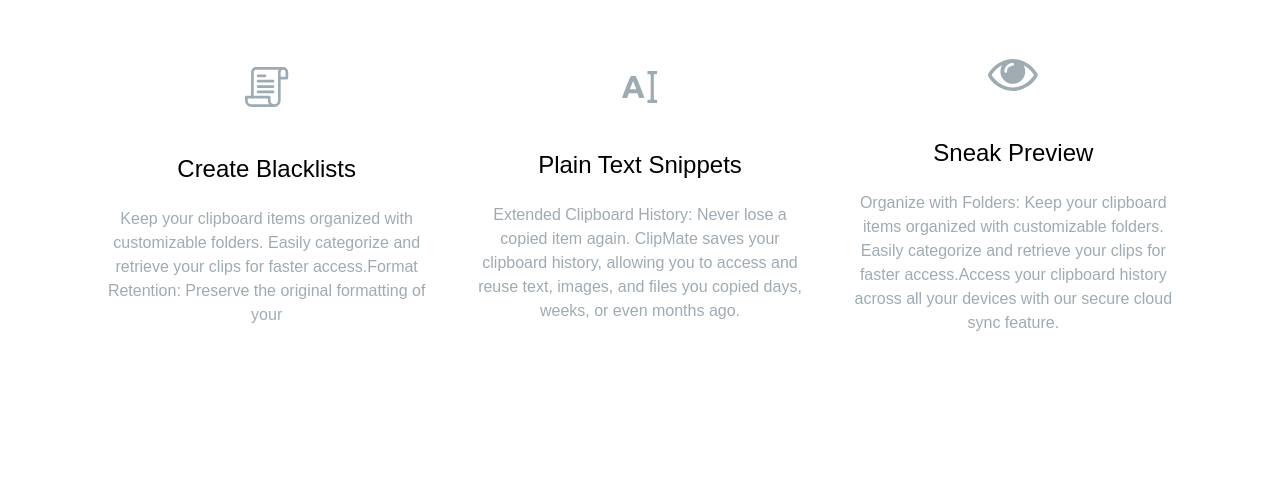
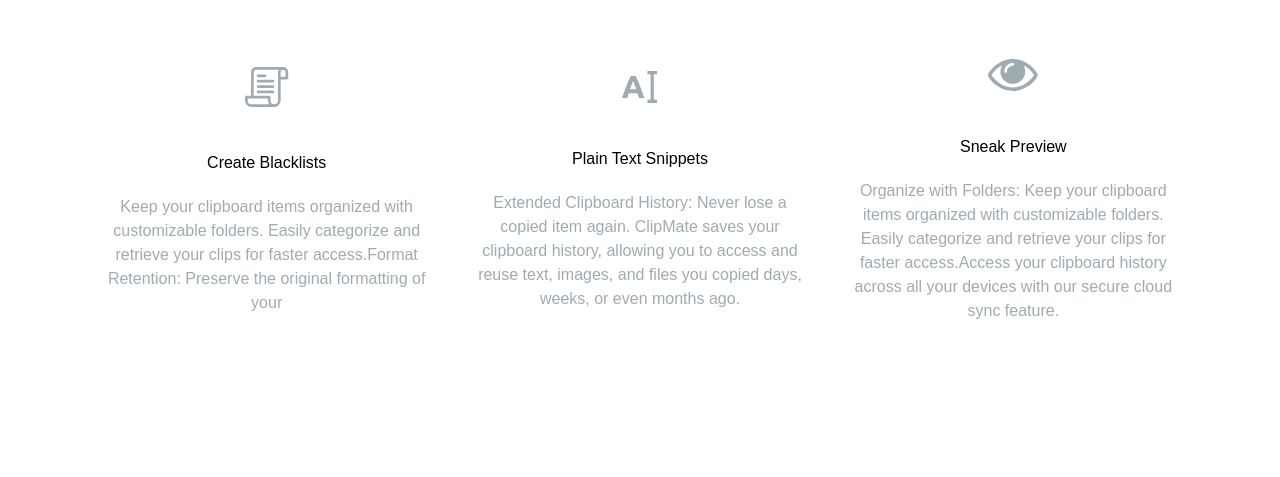
Before and after one commit to Vxent/appdev-midterm, a plain HTML site: page index.html in a window 1280 px wide. Shown: the part 3060-3537 px from the top of the page. Drawn offline with Linux system fonts and the light colour scheme; a web font is replaced by a local one.

Commit message:
Update index.html

```diff
--- a/index.html
+++ b/index.html
@@ -132,7 +132,7 @@ Secure: Ensures that your copied data is handled securely, giving you peace of m
           <!-- Item 1 -->
           <div class="flex flex-col items-center space-y-5">
             <img src="icon-blacklist.svg" alt="" class="mb-6" />
-            <p style="font-size: x-large; color: black;">Create Blacklists</p>
+            <p>Create Blacklists</p>
             <p class="max-w-md text-grayishBlue">
               Keep your clipboard items organized with customizable folders. Easily categorize and retrieve your clips for faster access.Format Retention: Preserve the original formatting of your
             </p>
@@ -141,7 +141,7 @@ Secure: Ensures that your copied data is handled securely, giving you peace of m
           <!-- Item 2 -->
           <div class="flex flex-col items-center space-y-5">
             <img src="icon-text.svg" alt="" class="mb-6" />
-            <p style="font-size: x-large; color: black;">Plain Text Snippets</p>
+            <p>Plain Text Snippets</p>
             <p class="max-w-md text-grayishBlue">
               Extended Clipboard History: Never lose a copied item again. ClipMate saves your clipboard history, allowing you to access and reuse text, images, and files you copied days, weeks, or even months ago.
             </p>
@@ -150,7 +150,7 @@ Secure: Ensures that your copied data is handled securely, giving you peace of m
           <!-- Item 3 -->
           <div class="flex flex-col items-center space-y-5">
             <img src="icon-preview.svg" alt="" class="mb-6" />
-            <p style="font-size: x-large; color: black;">Sneak Preview</p>
+            <p>Sneak Preview</p>
             <p class="max-w-md text-grayishBlue">
               Organize with Folders: Keep your clipboard items organized with customizable folders. Easily categorize and retrieve your clips for faster access.Access your clipboard history across all your devices with our secure cloud sync feature.
             </p>
```
